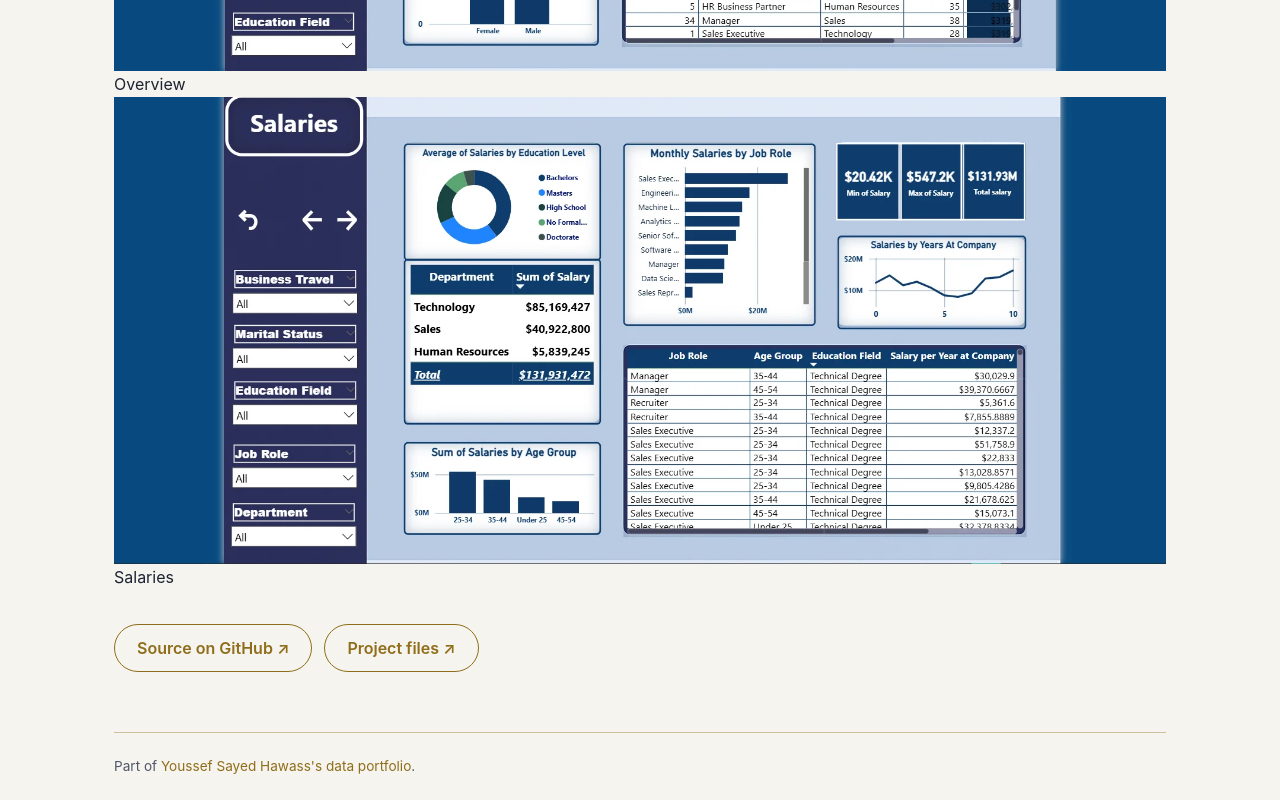
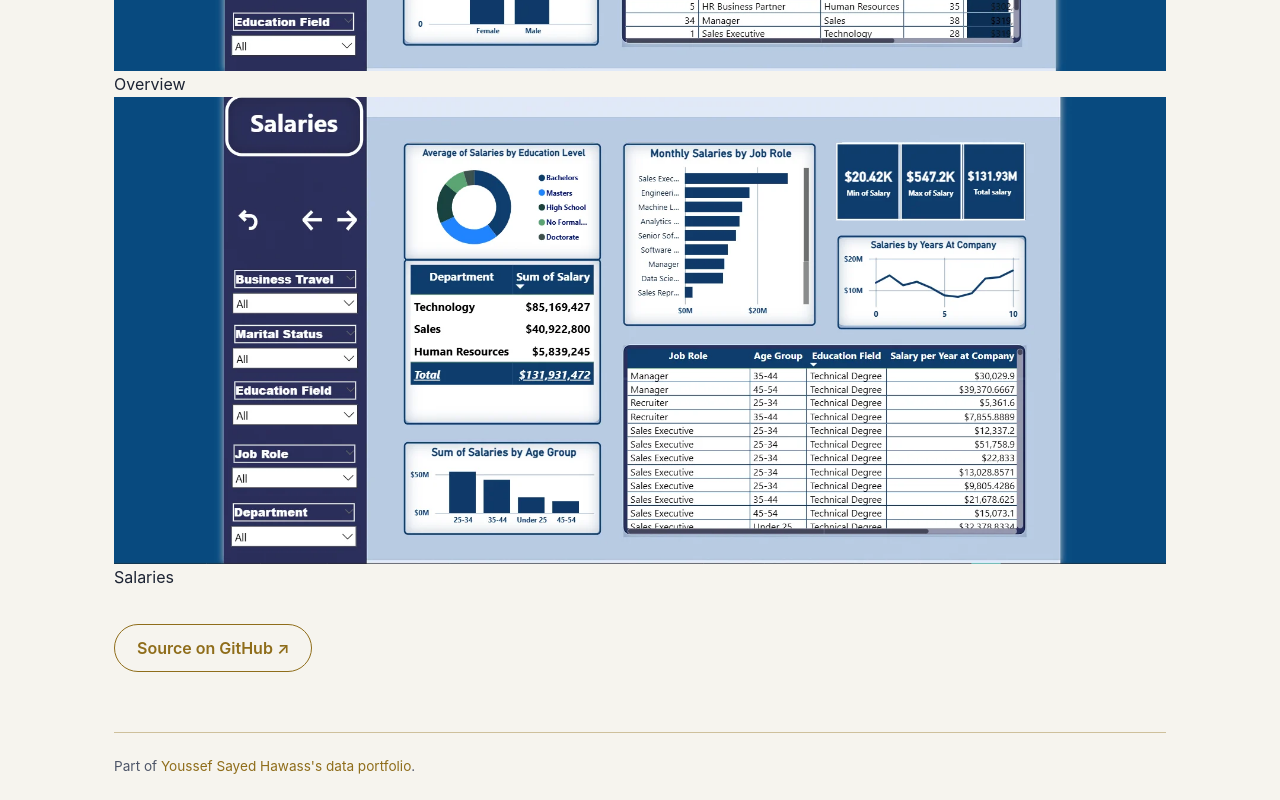
Before and after one commit to YoussefSayed025/portfolio, a plain HTML site: page projects/hr-analytics/index.html in a window 1280 px wide. Shown: the part 1232-2032 px from the top of the page. Drawn offline with Linux system fonts and the light colour scheme.

Commit message:
Remove project files link from index.html

```diff
--- a/projects/hr-analytics/index.html
+++ b/projects/hr-analytics/index.html
@@ -66,7 +66,7 @@ header .hdr-actions{display:inline-flex;gap:10px;align-items:center;}
 </div>
 <h2>Dashboard pages</h2>
 <ul class="pages-list"><li>Home</li><li>Overview</li><li>Attrition</li><li>Performance vs Training Effectiveness</li><li>Satisfaction</li><li>Salaries</li><li>Employees States</li><li>Q &amp; A</li></ul> <figure class="page-shot"><img src="pages/01.webp" alt="HR analytics dashboard · Overview" loading="lazy"><figcaption>Overview</figcaption></figure> <figure class="page-shot"><img src="pages/02.webp" alt="HR analytics dashboard · Salaries" loading="lazy"><figcaption>Salaries</figcaption></figure>
-<div class="actions"><a class="btn" href="https://github.com/YoussefSayed025/portfolio/tree/main/projects/hr-analytics" target="_blank" rel="noopener">Source on GitHub &nearr;</a><a class="btn" href="https://github.com/YoussefSayed025/portfolio/tree/main/projects/hr-trends" target="_blank" rel="noopener">Project files &nearr;</a></div>
+<div class="actions"><a class="btn" href="https://github.com/YoussefSayed025/portfolio/tree/main/projects/hr-analytics" target="_blank" rel="noopener">Source on GitHub &nearr;</a></div>
 <footer>Part of <a href="../../index.html" style="color:var(--gold)">Youssef Sayed Hawass's data portfolio</a>.</footer>
 </div>
 <script>(function(){var b=document.getElementById('theme-toggle');if(!b)return;var m=document.querySelector('meta[name="theme-color"]');var sun=b.querySelector('.icon-sun'),moon=b.querySelector('.icon-moon');function r(){var t=document.documentElement.getAttribute('data-theme')==='light'?'light':'dark';sun.style.display=t==='light'?'none':'';moon.style.display=t==='light'?'':'none';b.setAttribute('aria-pressed',String(t==='light'));b.setAttribute('aria-label',t==='light'?'Switch to dark mode':'Switch to light mode');if(m)m.setAttribute('content',t==='light'?'#f6f4ee':'#070a14');}b.addEventListener('click',function(){var t=document.documentElement.getAttribute('data-theme')==='light'?'dark':'light';document.documentElement.setAttribute('data-theme',t);try{localStorage.setItem('portfolio-theme',t);}catch(e){}r();});r();})();</script>
```
